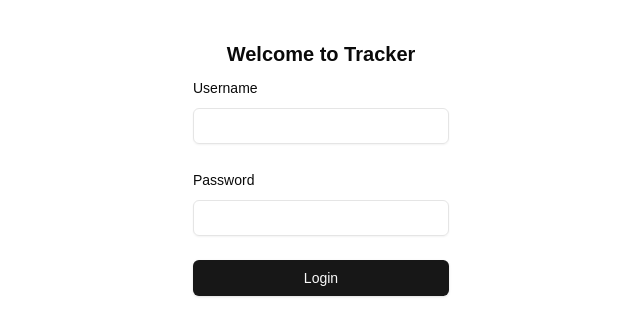
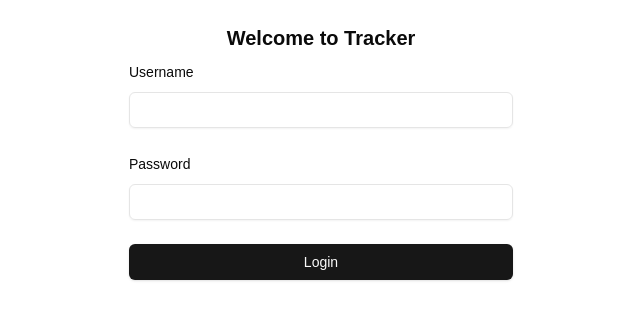
Before and after one commit to arkadiusz22/tracker, a Next.js app: page /login in a window 1280 px wide. Shown: the top 336 px of the page, without its empty margins (319-959 px from the left). Built offline with nearby package versions, Linux system fonts and the light colour scheme.

Commit message:
update layouts

```diff
--- a/app/login/page.tsx
+++ b/app/login/page.tsx
@@ -3,7 +3,7 @@ import { Suspense } from "react";
 
 export default function LoginPage() {
   return (
-    <div className="flex min-h-svh flex-col items-center justify-start gap-6 bg-background p-6 pt-10 antialiased md:p-10">
+    <div className="flex min-h-svh flex-col items-center justify-start gap-6 bg-background p-6 antialiased">
       <div className="w-full max-w-sm">
         <Suspense fallback={"Loading ..."}>
           <LoginForm />
--- a/app/page.tsx
+++ b/app/page.tsx
@@ -13,7 +13,7 @@ import { Suspense } from "react";
 
 export default function Home() {
   return (
-    <div className="grid min-h-screen grid-rows-[20px_1fr_20px] justify-items-center gap-10 p-4">
+    <div className="grid min-h-screen grid-rows-[20px_1fr_20px] justify-items-center p-6">
       <header className="row-start-1 flex w-full items-center justify-between px-4 transition-[width,height] ease-linear">
         <Breadcrumb>
           <BreadcrumbList>
@@ -29,7 +29,7 @@ export default function Home() {
         <SignOutButton />
       </header>
 
-      <main className="row-start-2 flex flex-wrap items-center gap-10 self-start sm:items-start">
+      <main className="row-start-2 flex w-full flex-col items-center gap-10 self-start py-6">
         <div className="w-full max-w-sm">
           <NewEntryForm />
         </div>
--- a/components/login-form.tsx
+++ b/components/login-form.tsx
@@ -66,7 +66,7 @@ export function LoginForm({
           <Form {...form}>
             <form
               onSubmit={form.handleSubmit(onSubmit)}
-              className="w-2/3 space-y-6"
+              className="w-full space-y-6"
             >
               <div className="flex flex-col gap-6">
                 <FormField
```
